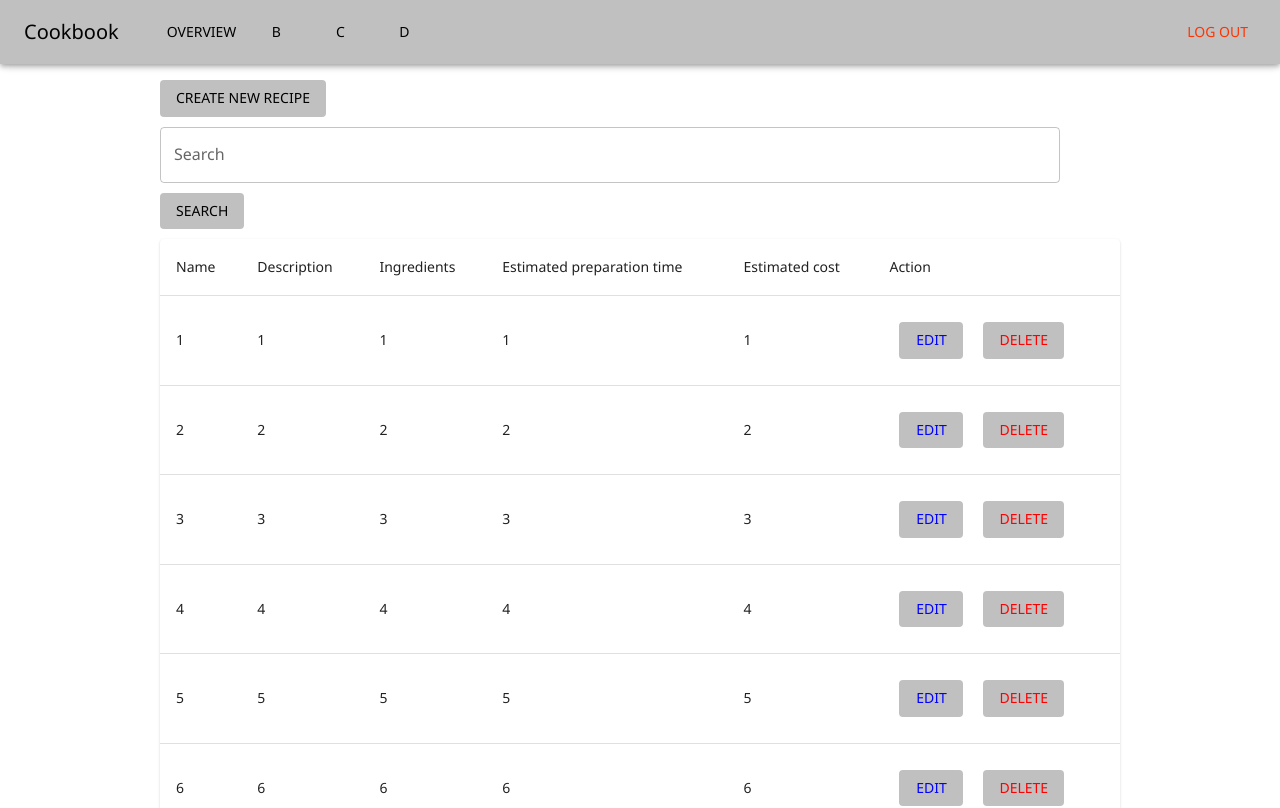
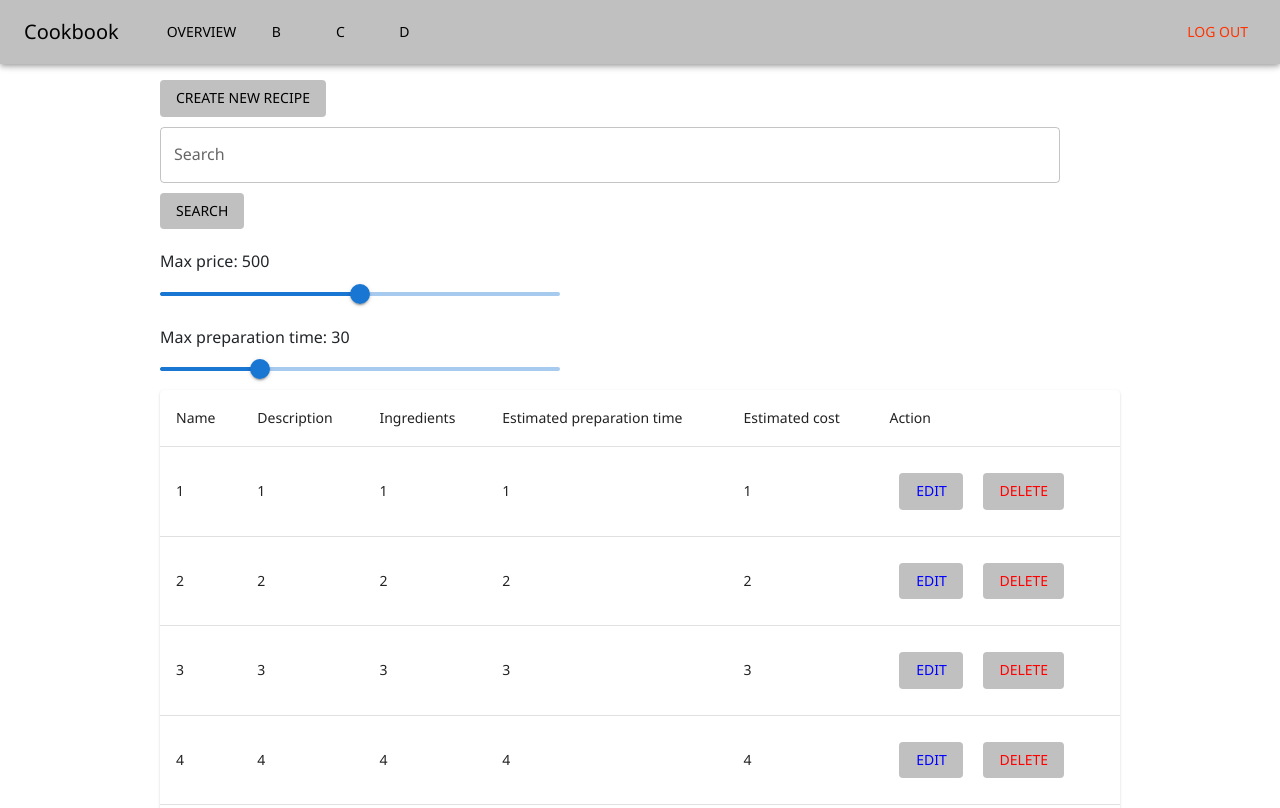
Before and after one commit to kkulak1/PIS_project_frontend, a React (Create React App) app: page /overview in a window 1280 px wide. Shown: the top 808 px of the page. Built offline with nearby package versions, Linux system fonts and the light colour scheme.

Commit message:
added sliders

```diff
--- a/src/pages/overviewpage/OverviewPage.jsx
+++ b/src/pages/overviewpage/OverviewPage.jsx
@@ -16,7 +16,9 @@ import {
   Paper,
   TableHead,
   TablePagination,
-  TextField
+  TextField,
+  Typography,
+  Slider
 } from '@mui/material';
 import { Box, display, margin } from '@mui/system';
 import EditButton from "../../components/EditButton"
@@ -27,6 +29,8 @@ const OverviewPage = () => {
   const [pagination, setPagination] = useState(10);
   const [page, setPage] = useState(0);
   const [searchTerm, setSearchTerm] = useState('');
+  const [maxPrice, setMaxPrice] = useState(500);
+  const [maxPreparationTime, setMaxPreparationTime] = useState(30);
   const startIndex = page * pagination;
   const endIndex = startIndex + pagination;
   const recipes = [1,2,3,4,5,6,7,8,9,10,11,12,13,14,15,16,17,18,19,20,21,22,23,24,25,26,27,28,29,30]
@@ -109,11 +113,8 @@ const OverviewPage = () => {
     )
   }
 
-
-  return (
-    <Box  marginTop={2} marginX={20}>
-      <OverviewAppBar/>
-      <CreateNewRecipeButton/>
+  function SearchBar() {
+    return (
       <TextField
         label="Search"
         value={searchTerm}
@@ -121,7 +122,64 @@ const OverviewPage = () => {
         variant="outlined"
         sx={{width: "900px", marginRight: '10px'}}
       />
+    )
+  }
+
+  const MaxToZeroSlider = ({ maxSliderValue, maxPrice, onMaxPriceChange, label, id }) => {
+    const handleChange = (event, value) => {
+      onMaxPriceChange(value);
+    };
+
+    return (
+      <div>
+        <Typography id={id} gutterBottom sx={{marginTop: '10px'}}>
+          {label}
+        </Typography>
+        <Slider
+          value={maxPrice}
+          onChange={handleChange}
+          min={0}
+          max={maxSliderValue}
+          step={5}
+          aria-labelledby={id}
+          sx={ { width: "400px", marginRight: '10px', } }
+        />
+      </div>
+    );
+  };
+
+  function MaxPriceSlider() {
+    return (
+      <MaxToZeroSlider
+        id={"max-price-slider"}
+        maxPrice={maxPrice}
+        onMaxPriceChange={setMaxPrice}
+        label={`Max price: ${maxPrice}`}
+        maxSliderValue={1000}
+      />
+    )
+  }
+
+  function MaxPreparationTimeSlider() {
+    return (
+      <MaxToZeroSlider
+        id={"max-preparation-time-slider"}
+        maxPrice={maxPreparationTime}
+        onMaxPriceChange={setMaxPreparationTime}
+        label={`Max preparation time: ${maxPreparationTime}`}
+        maxSliderValue={120}
+      />
+    )
+  }
+
+  return (
+    <Box  marginTop={2} marginX={20}>
+      <OverviewAppBar/>
+      <CreateNewRecipeButton/>
+      <SearchBar/>
       <SearchButton onClick={handleSearch}/>
+      <MaxPriceSlider/>
+      <MaxPreparationTimeSlider/>
       <TableContainer component={Paper}>
         <Table>
           <OverviewPageHeaderRow/>
@@ -152,8 +210,6 @@ const OverviewPage = () => {
         />
       </TableContainer>
       {/* <Pagination count={Math.ceil(recipes.length/pagination)} showFirstButton showLastButton sx={{margin:'px'}}/> */}
-      {/* <PaginationSelector/> */}
-      {/* <MyTable/> */}
     </Box>
   );
 };
```
Also changed, not shown: 1 other file (tests, documents, lock files or other folders).
